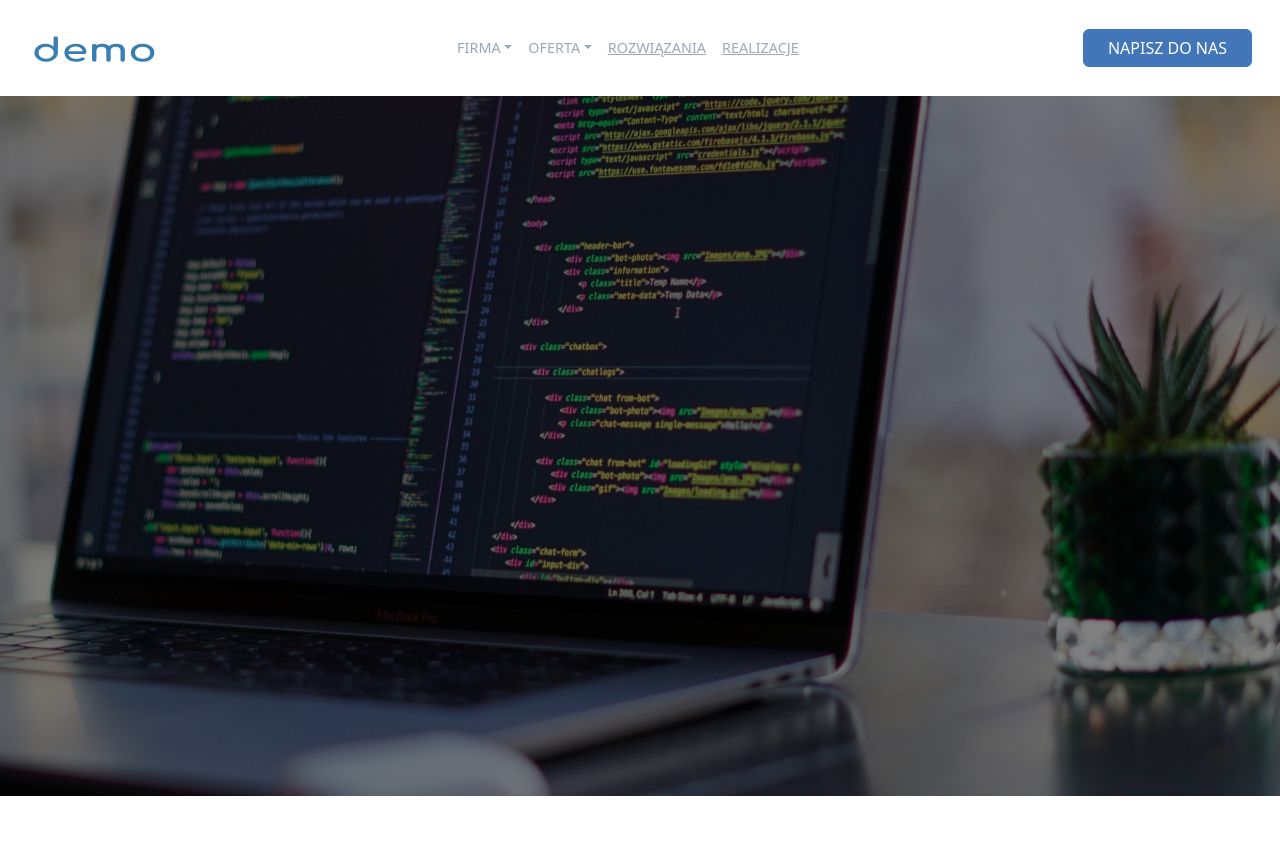
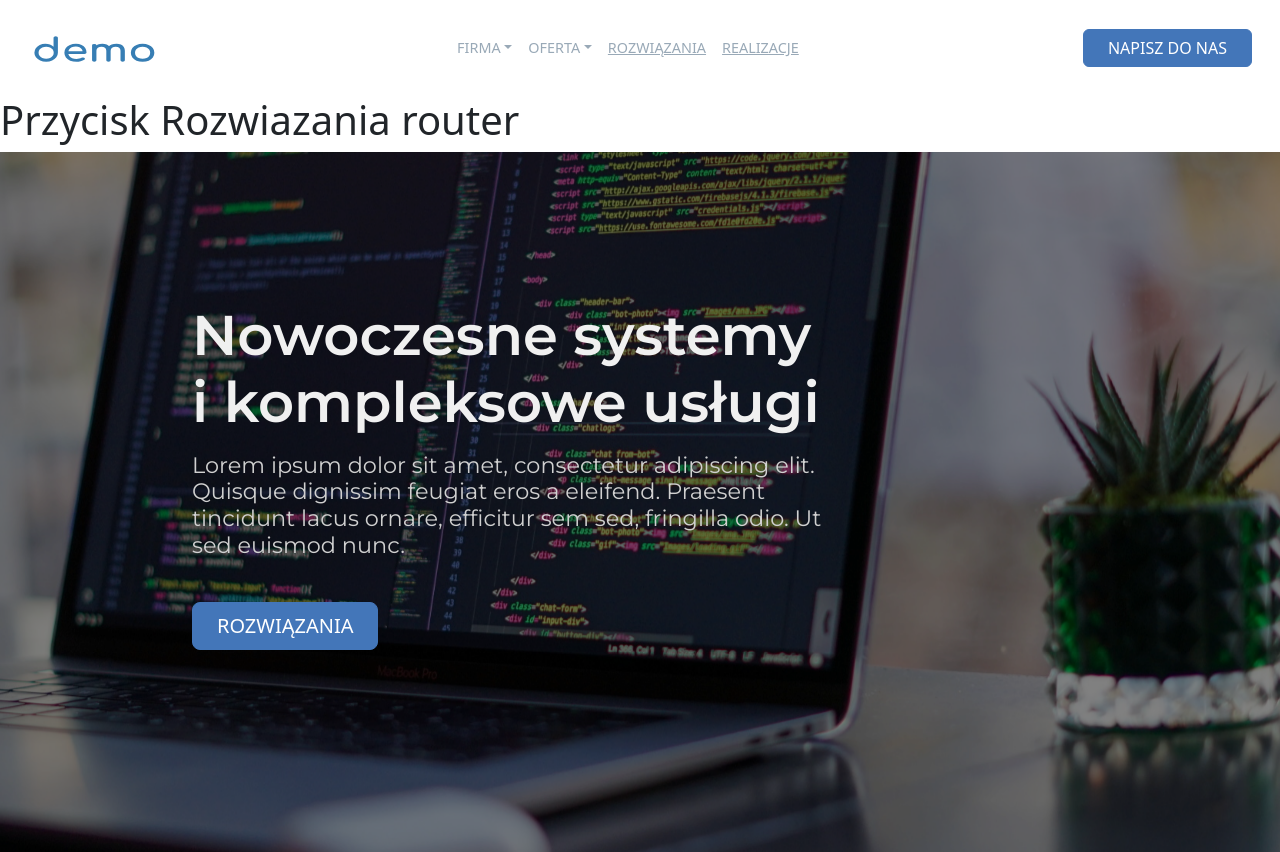
Before and after one commit to RafWiel/Demo-Homepage, a React (Vite) app: page / in a window 1280 px wide. Before the commit the page ends 800 px from the top, so only its background shows below. Built offline with nearby package versions, Linux system fonts and the light colour scheme.

Commit message:
Add text and button layers to MainImage.tsx

```diff
--- a/src/App.tsx
+++ b/src/App.tsx
@@ -18,7 +18,6 @@ import PrivacyPolicy from './pages/PrivacyPolicy.tsx';
 import Services from './pages/Services.tsx';
 import Software from './pages/Software.tsx';
 import Solutions from './pages/Solutions.tsx';
-import { Container } from 'react-bootstrap';
 
 function App() {
   return (
--- a/src/assets/home/main-image.css
+++ b/src/assets/home/main-image.css
@@ -1,3 +1,5 @@
+@import '../keyframes.css';
+
 :root {
     --slide-stop: 15%;
 }
@@ -6,8 +8,14 @@
     position: relative;
     width: 100%;
     height: 700px;
+    z-index: 10;
+    background-color: #e0e0e0;
+}
+
+.mi-image-slider-container {
+    position: absolute;
+    width: 100%;
     z-index: 0;
-    background-color: yellow;
 }
 
 .mi-text-1 {
--- /dev/null
+++ b/src/assets/keyframes.css
@@ -0,0 +1,8 @@
+@keyframes fadeIn {
+  from {
+    opacity: 0;
+  }
+  to {
+    opacity: 1;
+  }
+}
--- a/src/components/home/ImageSlider.tsx
+++ b/src/components/home/ImageSlider.tsx
@@ -57,7 +57,7 @@ const ImageSlider = ({images, mobileImages}: Props) => {
             }
 
             slides[+!currentImageIndex.current].src = getImageUrl(imageIndex.current);
-            console.log(isMobile.current, getImageUrl(imageIndex.current));
+            //console.log(isMobile.current, getImageUrl(imageIndex.current));
         }, 1000);
 
         slideTimer.current = setTimeout(() => { slide() }, 3000);
--- a/src/components/home/MainImage.tsx
+++ b/src/components/home/MainImage.tsx
@@ -1,10 +1,11 @@
+import Button from 'react-bootstrap/Button';
 import '../../assets/home/main-image.css';
 import ImageSlider from './ImageSlider';
-import { useState, useEffect } from 'react';
 
 const MainImage = () => {
     return (
         <div className="mi-container">
+            <div className="mi-image-slider-container">
                 <ImageSlider
                     images={[
                         'home/images/main_image_1.jpg',
@@ -21,20 +22,27 @@ const MainImage = () => {
                         'home/images/main_image_xs_4.jpg',
                         'home/images/main_image_xs_5.jpg',
                         'home/images/main_image_xs_6.jpg'
-                    ]}/>
-
-            {/* <div class="mi-text-1">{{ displaySize }} Nowoczesne systemy<br>i kompleksowe usługi</div>
-            <div class="mi-text-2">Lorem ipsum dolor sit amet, consectetur adipiscing elit. Quisque dignissim feugiat eros a eleifend. Praesent tincidunt lacus ornare, efficitur sem sed, fringilla odio. Ut sed euismod nunc. </div>
-            <div class="mi-button">
-                <v-btn
-                    class="text-white"
-                    size="large"
-                    router
-                    to="solutions"
-                    variant="flat" >
-                    Rozwiązania
-                </v-btn>
-            </div>*/}
+                    ]}
+                />
+            </div>
+            <div className="mi-text-1">
+                Nowoczesne systemy<br />i kompleksowe usługi
+            </div>
+            <div className="mi-text-2">
+                Lorem ipsum dolor sit amet, consectetur adipiscing elit. Quisque dignissim feugiat eros a eleifend. Praesent tincidunt lacus ornare, efficitur sem sed, fringilla odio. Ut sed euismod nunc.
+            </div>
+            <div className="mi-button">
+                <Button
+                    variant="primary"
+                    type="button"
+                    size="lg"
+                    className="px-4"
+                    // router
+                    // to="solutions"
+                    >
+                    ROZWIĄZANIA
+                </Button>
+            </div>
 
         </div>
     );
--- a/src/pages/Home.tsx
+++ b/src/pages/Home.tsx
@@ -3,6 +3,7 @@ import MainImage from "../components/home/MainImage";
 const Home = () => {
     return (
         <>
+            <h1>Przycisk  Rozwiazania router</h1>
             <MainImage />
         </>
     );
```
Lines whose indentation alone changed are shown as unchanged.
